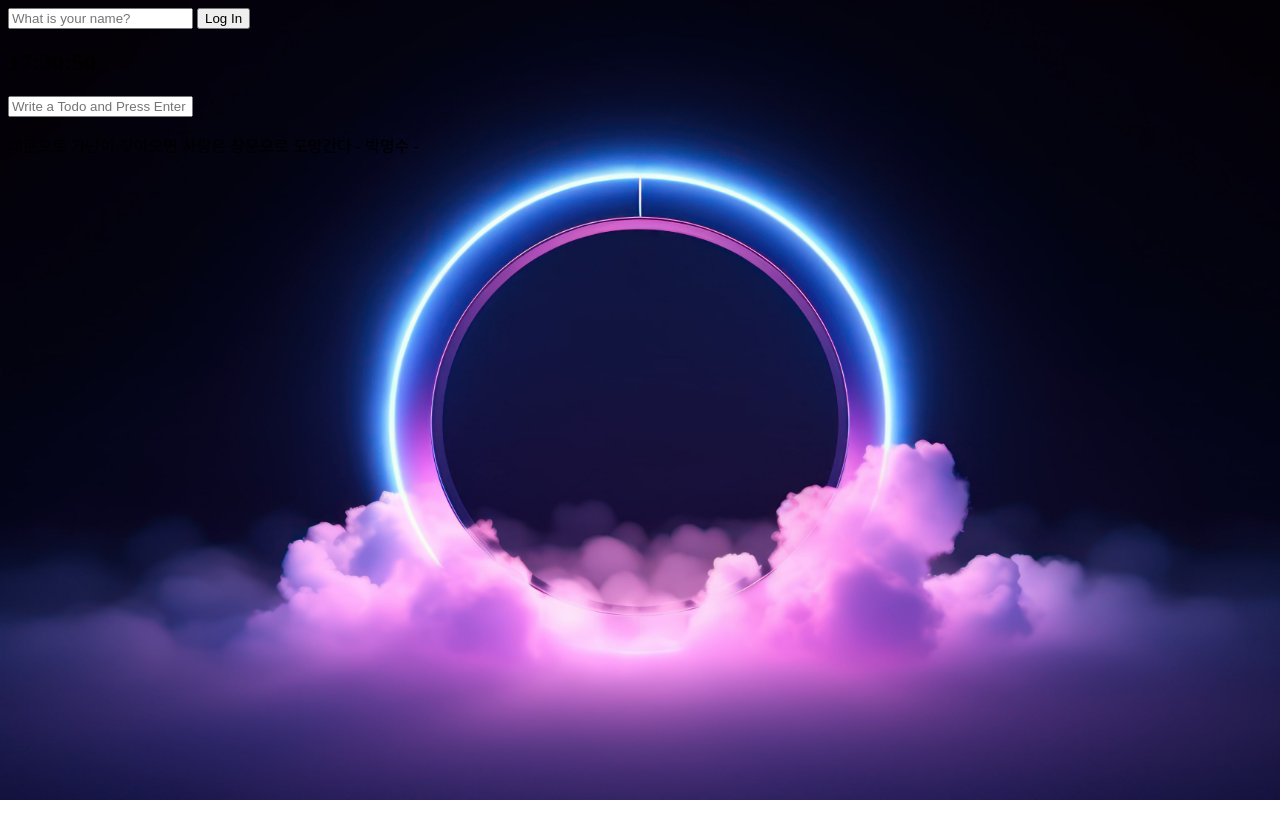
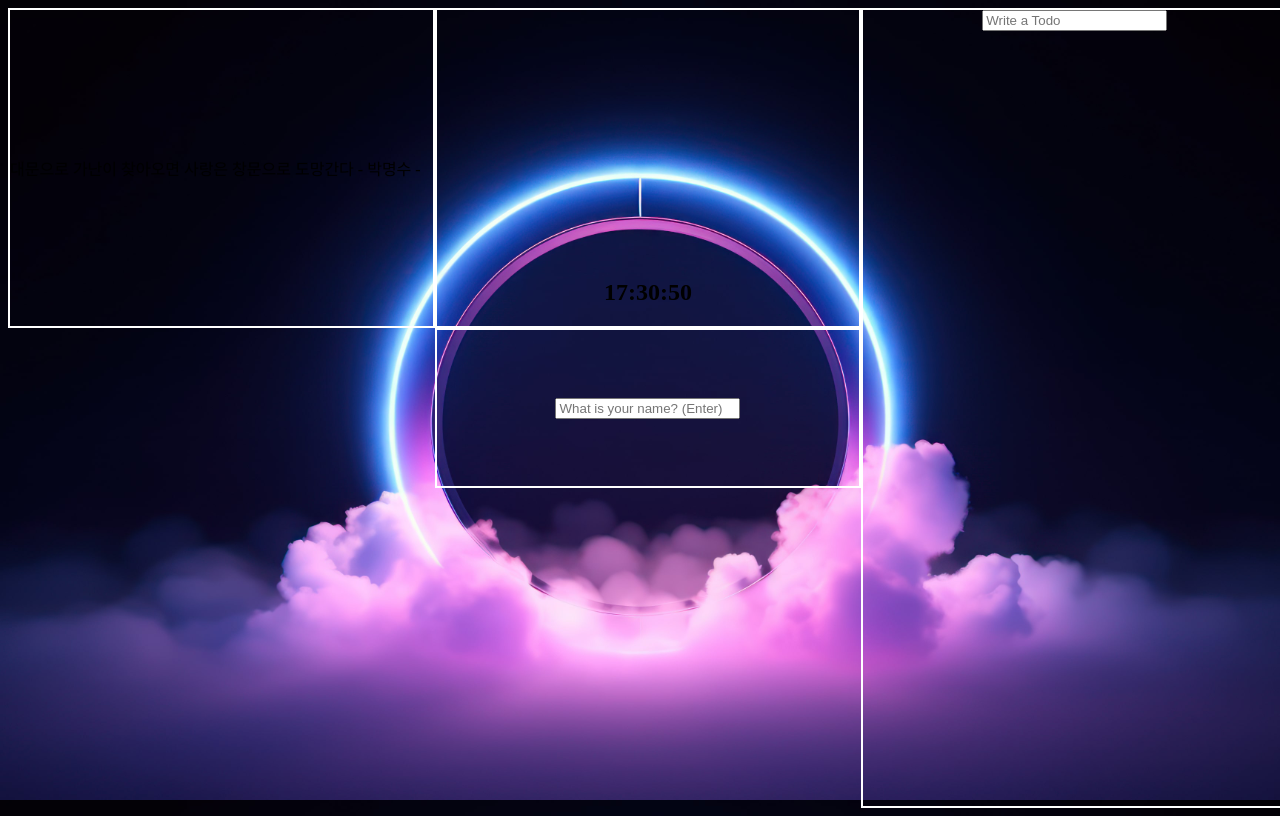
Before and after one commit to DawnSurplus/Momentum, a plain HTML site: page index.html in a window 1280 px wide. Drawn offline with Linux system fonts and the light colour scheme.

Commit message:
[resolve #18] 화면 배치를 위해 Grid로 설정

```diff
--- a/css/style.css
+++ b/css/style.css
@@ -1,3 +1,61 @@
 .hidden{
     display: none;
 }
+.border-enable {
+border: 2px solid white; /* 흰색 테두리 */
+box-sizing: border-box; /* 테두리를 요소 크기에 포함 */
+}
+
+
+
+#main-grid {
+  display: grid;
+
+  width: 100vw;  /* 전체 창 너비를 기준으로 설정 */
+  height: 100vh; /* 전체 창 높이를 기준으로 설정 */
+
+  grid-template-rows: 40% 20% 40%;
+  grid-template-columns: 1fr 1fr 1fr;
+
+  grid-template-areas: "quote clock-weather todo"
+                       ".     login         todo"
+                       ".     .             todo";
+
+  align-items: center; /* 모든 그리드 아이템을 세로 중앙에 정렬 */
+}
+/* Area Setting*/
+#main-grid > #clock-weather {
+    width: 100%; /* 전체 창 너비를 기준으로 설정 */
+    height: 100%; /* 전체 창 높이를 기준으로 설정 */
+
+    grid-area: clock-weather;
+
+    place-items: center; /* 중앙 정렬 */
+    place-content: end;
+}
+#main-grid > #login {
+    grid-area: login;
+
+    width: 100%; /* 전체 창 너비를 기준으로 설정 */
+    height: 100%; /* 전체 창 높이를 기준으로 설정 */
+
+    place-items: center; /* 중앙 정렬 */
+    place-content: center;
+}
+#main-grid > #quote {
+    grid-area: quote;
+
+    width: 100%; /* 전체 창 너비를 기준으로 설정 */
+    height: 100%; /* 전체 창 높이를 기준으로 설정 */
+
+    place-items: center; /* 중앙 정렬 */
+    place-content: center;
+}
+#main-grid > #todo {
+    grid-area: todo;
+
+    width: 100%; /* 전체 창 너비를 기준으로 설정 */
+    height: 100%; /* 전체 창 높이를 기준으로 설정 */
+
+    place-items: center; /* 중앙 정렬 */
+}
--- a/index.html
+++ b/index.html
@@ -1,5 +1,6 @@
 <!DOCTYPE html>
 <html lang="en">
+
 <head>
     <meta charset="UTF-8">
     <meta http-equiv="X-UA-Compatible" content="IE=edge">
@@ -8,49 +9,63 @@
     <link rel="stylesheet" href="css/style.css">
     <title>Momentum</title>
 </head>
+
 <body>
-    <!-- input의 유효성 검사를 위해 form으로 설정 -->
-    <form id="login-form" class="hidden">
-      <!-- 무조건 작성하도록 설정 + 15자 제한 -->
-      <input required
-          maxlength="15"
-          type="text"
-          placeholder="What is your name?">
-      </input>
-      <!-- 로그인 버튼 생성 -->
-      <button>Log In</button>
-    </form>
+    <!-- Grid 설정 -->
+    <div id="main-grid">
+      <!-- clock -->
+      <div id="clock-weather" class="border-enable">
+        <!-- 시계 문구 -->
+        <h2 id="clock">00:00:00</h2>
+        <!-- 날씨 문구 -->
+        <div id="weather">
+          <!-- 날씨 -->
+          <span></span>
+          <!-- 지역 -->
+          <span></span>
+        </div>
+      </div>
 
-    <!-- clock -->
-    <h2 id="clock">00:00:00</h2>
+      <!-- Loging 영역 -->
+      <div id="login" class="border-enable">
+        <!-- greeting 문구 -->
+        <h1 id="greeting" class="hidden"></h1>
 
-    <!-- greeting 문구 -->
-    <h1 id="greeting" class="hidden"></h1>
+        <!-- input의 유효성 검사를 위해 form으로 설정 -->
+        <form id="login-form" class="hidden">
+          <!-- 무조건 작성하도록 설정 + 15자 제한 -->
+          <input id="login-input"
+              required
+              maxlength="15"
+              size="20"
+              type="text"
+              placeholder="What is your name? (Enter)">
+          </input>
+        </form>
+      </div>
 
-  <!-- Todo List -->
-    <form id="todo-form">
-      <input
-          required
-          type="text"
-          placeholder="Write a Todo and Press Enter">
-    </form>
-    <ul id="todo-list"></ul>
+      <!-- 명언 문구 -->
+      <div id="quote" class="border-enable">
+        <!-- 명언 -->
+        <span id="quote-span" class="span"></span>
+        <!-- 작가 -->
+        <span id="author-span" class="span"></span>
+      </div>
 
-    <!-- 명언 문구 -->
-    <div id="quote">
-        <!-- 명언 -->
-        <span>quote</span>
-        <!-- 작가 -->
-        <span>author</span>
+      <!-- Todo -->
+      <div id="todo" class="border-enable">
+        <!-- Todo List -->
+        <form id="todo-form">
+          <input id="todo-input"
+              required
+              size="20"
+              type="text"
+              placeholder="Write a Todo">
+        </form>
+        <ul id="todo-list"></ul>
+      </div>
     </div>
 
-      <!-- 날씨 문구 -->
-      <div id="weather">
-        <!-- 날씨 -->
-        <span></span>
-        <!-- 지역 -->
-        <span></span>
-      </div>
 
     <!-- app.js 연결 -->
     <script src="js/greeting.js"></script>
```
